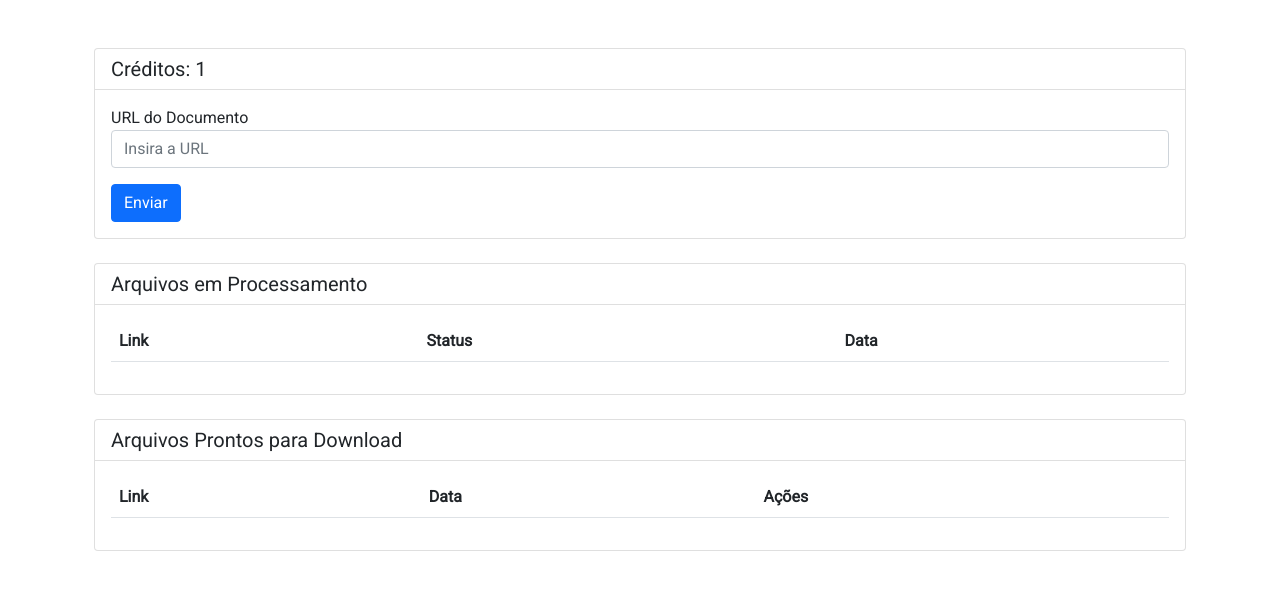
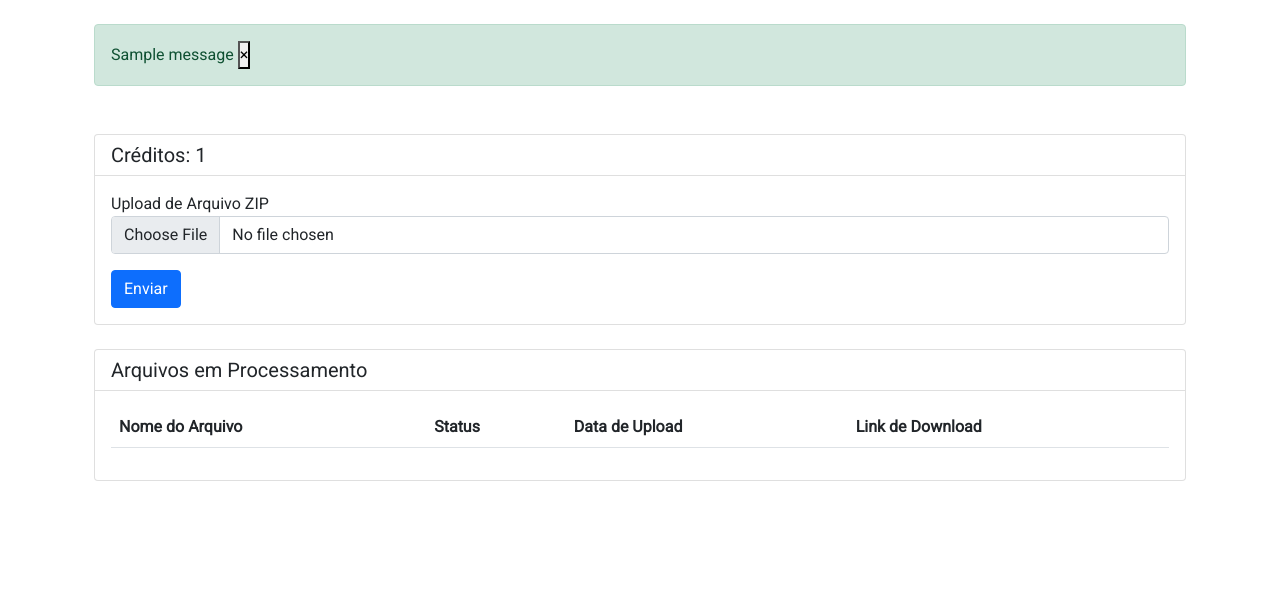
Before and after one commit to TrolljanO/ideal-octo-engine, a Flask app: page / in a window 1280 px wide. Shown: the part 63-653 px from the top of the page. Run offline with Flask 3, Linux system fonts and the light colour scheme; a user stored in the database is signed in; tables that the repository leaves empty hold one stand-in row (values such as "Sample post"); one stand-in notice (Sample message) is shown; lists and menus that the app fills with data are empty; some libraries are stand-ins or nearby versions.

Commit message:
Implementações e ajustes nas transações e uploads

```diff
--- a/app/routes.py
+++ b/app/routes.py
@@ -4,25 +4,48 @@
 from flask import Blueprint, render_template, request, redirect, url_for, flash
 from flask_login import login_required, current_user, login_user
 from werkzeug.security import check_password_hash
-
+from werkzeug.utils import secure_filename
 from .models import User, File, Transaction
 from . import db
+from config import s3  # Importa o cliente S3 configurado
+from .models import FileLog
 
 # Criação de um Blueprint para as rotas principais
 main = Blueprint('main', __name__)
+
+# Configurar o nome do bucket S3 e o caminho permitido para uploads
+BUCKET_NAME = 'l769ab'
+ALLOWED_EXTENSIONS = {'zip', 'rar', 'RAR', 'ZIP'}
+
+
+def allowed_file(filename):
+    return '.' in filename and filename.rsplit('.', 1)[1].lower() in ALLOWED_EXTENSIONS
 
 
 @main.route('/')
 @login_required
 def index():
     # Obtém os arquivos do usuário logado
-    files_in_process = File.query.filter_by(user_id=current_user.id, status='Iniciando').all()
+    files_in_process = FileLog.query.filter_by(user_id=current_user.id).order_by(FileLog.upload_date.desc()).all()
     files_ready = File.query.filter_by(user_id=current_user.id, status='Pronto').all()
-    # Obtém os créditos do usuário logado
-    credits = current_user.credits
+
+    print("Arquivos em processamento:", files_in_process)
+
+    # Adicionar logs para depuração
+    print("Arquivos em processamento:", files_in_process)
+    print("Arquivos prontos:", files_ready)
+
     # Renderiza o template passando os arquivos em processamento, os arquivos prontos e os créditos
-    return render_template('index.html', files_in_process=files_in_process, files_ready=files_ready, credits=credits)
+    return render_template('index.html',
+                           files_in_process=files_in_process,
+                           files_ready=files_ready,
+                           credits=current_user.credits)
 
+@main.route('/processing')
+@login_required
+def processing():
+    logs = FileLog.query.filter_by(user_id=current_user.id).order_by(FileLog.upload_date.desc()).all()
+    return render_template('processing.html', logs=logs)
 
 @main.route('/profile')
 @login_required
@@ -36,10 +59,7 @@
 @main.route('/transactions')
 @login_required
 def transactions():
-    """
-    Rota para a página que lista todas as transações do usuário.
-    """
-    transactions = Transaction.query.filter_by(user_id=current_user.id).all()
+    transactions = Transaction.query.filter_by(user_id=current_user.id).order_by(Transaction.timestamp.desc()).all()
     return render_template('transactions.html', transactions=transactions)
 
 
@@ -56,28 +76,43 @@
     return render_template('finance.html', transactions=transactions)
 
 
-@main.route('/upload_link', methods=['POST'])
+@main.route('/upload_file', methods=['GET', 'POST'])
 @login_required
-def upload_link():
-    """
-    Rota para processar o envio de um link pelo usuário, consumindo um crédito.
-    """
-    link = request.form.get('link')
-    if current_user.credits < 1:
-        flash('Você não tem créditos suficientes!', 'danger')
-        return redirect(url_for('main.index'))
+def upload_file():
+    if request.method == 'POST':
+        if 'file' not in request.files:
+            flash('Nenhum arquivo foi enviado.', 'danger')
+            return redirect(url_for('main.index'))
 
-    new_file = File(link=link, status='Iniciando', user_id=current_user.id)
-    db.session.add(new_file)
-    current_user.credits -= 1
+        file = request.files['file']
 
-    new_transaction = Transaction(user_id=current_user.id, amount=-1,
-                                  description=f'Consumo de crédito para o link: {link}')
-    db.session.add(new_transaction)
-    db.session.commit()
+        if file.filename == '':
+            flash('Nenhum arquivo foi selecionado.', 'danger')
+            return redirect(url_for('main.index'))
 
-    flash('Link enviado para processamento!', 'success')
-    return redirect(url_for('main.index'))
+        if file and allowed_file(file.filename):
+            filename = secure_filename(file.filename)
+            s3_key = f"{current_user.id}/{filename}"
+            try:
+                # Fazer upload para o S3
+                s3.upload_fileobj(
+                    file,
+                    BUCKET_NAME,
+                    s3_key,
+                    ExtraArgs={"ContentType": file.content_type}
+                )
+
+                # Registrar no banco de dados
+                new_log = FileLog(user_id=current_user.id, filename=filename, s3_key=s3_key)
+                db.session.add(new_log)
+                db.session.commit()
+                print("Arquivo registrado no banco de dados:", new_log)  # Log para depuração
+                flash(f'Arquivo {filename} enviado com sucesso para o S3!', 'success')
+            except Exception as e:
+                flash(f'Ocorreu um erro ao fazer o upload: {e}', 'danger')
+            return redirect(url_for('main.index'))
+
+    return render_template('index.html')
 
 
 @main.route('/add_credits', methods=['POST'])
@@ -89,8 +124,21 @@
     if not current_user.is_admin:
         flash('Acesso negado!', 'danger')
         return redirect(url_for('main.index'))
+
     user_id = request.form.get('user_id')
-    credits = int(request.form.get('credits'))
+    credits = request.form.get('credits')
+
+    # Validação básica
+    if not user_id or not credits:
+        flash('Dados inválidos. Verifique o formulário e tente novamente.', 'danger')
+        return redirect(url_for('main.finance'))
+
+    try:
+        credits = int(credits)
+    except ValueError:
+        flash('A quantidade de créditos deve ser um número inteiro.', 'danger')
+        return redirect(url_for('main.finance'))
+
     user = User.query.get(user_id)
     if user:
         user.credits += credits
@@ -100,7 +148,9 @@
         flash(f'{credits} créditos adicionados para {user.username}!', 'success')
     else:
         flash('Usuário não encontrado!', 'danger')
+
     return redirect(url_for('main.finance'))
+
 
 
 @main.route('/login', methods=['GET', 'POST'])
--- a/app/templates/base.html
+++ b/app/templates/base.html
@@ -16,7 +16,7 @@
     <nav class="navbar navbar-expand-custom navbar-mainbg">
         <a class="navbar-brand navbar-logo" href="{{ url_for('main.index') }}">Meu Sistema</a>
         <button class="navbar-toggler" type="button" aria-controls="navbarNav" aria-expanded="false" aria-label="Toggle navigation">
-            <i class="fas fa-bars text-white"></i>
+            <i class="fas fa-   bars text-white"></i>
         </button>
         <div class="collapse navbar-collapse" id="navbarNav">
             <ul class="navbar-nav">
--- a/app/templates/index.html
+++ b/app/templates/index.html
@@ -3,9 +3,25 @@
 {% block title %}Página Inicial{% endblock %}
 
 {% block content %}
+<!-- Exibir mensagens de flash -->
+{% with messages = get_flashed_messages(with_categories=true) %}
+    {% if messages %}
+        <div class="container mt-3">
+            {% for category, message in messages %}
+                <div class="alert alert-{{ category }} alert-dismissible fade show" role="alert">
+                    {{ message }}
+                    <button type="button" class="close" data-dismiss="alert" aria-label="Close">
+                        <span aria-hidden="true">&times;</span>
+                    </button>
+                </div>
+            {% endfor %}
+        </div>
+    {% endif %}
+{% endwith %}
+
 <!-- Container principal para conteúdo da página inicial -->
 <div class="container-fluid mt-5">
-    <!-- Seção para entrada de URL de documento e exibição de créditos disponíveis -->
+    <!-- Seção para upload de arquivo e exibição de créditos disponíveis -->
     <div class="row">
         <div class="col-lg-12 mb-4">
             <div class="card">
@@ -13,10 +29,10 @@
                     <h5 class="mb-0">Créditos: {{ credits }}</h5> <!-- Número de créditos dinâmico -->
                 </div>
                 <div class="card-body">
-                    <form action="{{ url_for('main.upload_link') }}" method="post">
+                    <form action="{{ url_for('main.upload_file') }}" method="post" enctype="multipart/form-data">
                         <div class="form-group">
-                            <label for="documentUrl">URL do Documento</label>
-                            <input type="url" class="form-control" id="documentUrl" name="documentUrl" placeholder="Insira a URL" required>
+                            <label for="file">Upload de Arquivo ZIP</label>
+                            <input type="file" class="form-control" id="file" name="file" accept=".zip, .rar, .RAR, .ZIP" required>
                             <button type="submit" class="btn btn-primary mt-3">Enviar</button>
                         </div>
                     </form>
@@ -25,7 +41,7 @@
         </div>
     </div>
 
-    <!-- Tabela para visualizar arquivos que estão sendo processados -->
+    <!-- Tabela para visualizar o histórico de uploads -->
     <div class="row">
         <div class="col-lg-12">
             <div class="card">
@@ -37,50 +53,25 @@
                         <table class="table align-items-center table-flush">
                             <thead class="thead-light">
                                 <tr>
-                                    <th scope="col">Link</th>
+                                    <th scope="col">Nome do Arquivo</th>
                                     <th scope="col">Status</th>
-                                    <th scope="col">Data</th>
+                                    <th scope="col">Data de Upload</th>
+                                    <th scope="col">Link de Download</th>
                                 </tr>
                             </thead>
                             <tbody>
                                 {% for file in files_in_process %}
                                 <tr>
-                                    <td>{{ file.link }}</td>
+                                    <td>{{ file.filename }}</td>
                                     <td>{{ file.status }}</td>
-                                    <td>{{ file.timestamp }}</td> <!-- Assuming 'timestamp' for file date -->
-                                </tr>
-                                {% endfor %}
-                            </tbody>
-                        </table>
-                    </div>
-                </div>
-            </div>
-        </div>
-    </div>
-
-    <!-- Nova seção para arquivos prontos para download -->
-    <div class="row mt-4">
-        <div class="col-lg-12">
-            <div class="card">
-                <div class="card-header bg-transparent">
-                    <h5 class="mb-0">Arquivos Prontos para Download</h5>
-                </div>
-                <div class="card-body">
-                    <div class="table-responsive">
-                        <table class="table align-items-center table-flush">
-                            <thead class="thead-light">
-                                <tr>
-                                    <th scope="col">Link</th>
-                                    <th scope="col">Data</th>
-                                    <th scope="col">Ações</th>
-                                </tr>
-                            </thead>
-                            <tbody>
-                                {% for file in files_ready %}
-                                <tr>
-                                    <td>{{ file.link }}</td>
-                                    <td>{{ file.timestamp }}</td> <!-- Assuming 'timestamp' for file date -->
-                                    <td><a href="{{ file.link }}" class="btn btn-success" download>Download</a></td>
+                                    <td>{{ file.upload_date.strftime('%Y-%m-%d %H:%M:%S') }}</td>
+                                    <td>
+                                        {% if file.download_link %}
+                                            <a href="{{ file.download_link }}" class="btn btn-link">Download</a>
+                                        {% else %}
+                                            Em processamento...
+                                        {% endif %}
+                                    </td>
                                 </tr>
                                 {% endfor %}
                             </tbody>
```
Also changed, not shown: app/models.py (+32 -9 lines), app/templates/processing.html (+29 -0 lines), app/templates/transactions.html (+9 -12 lines), config.py (+11 -0 lines), monitor_changes.py (added, +53 -0 lines), 1 other file.
